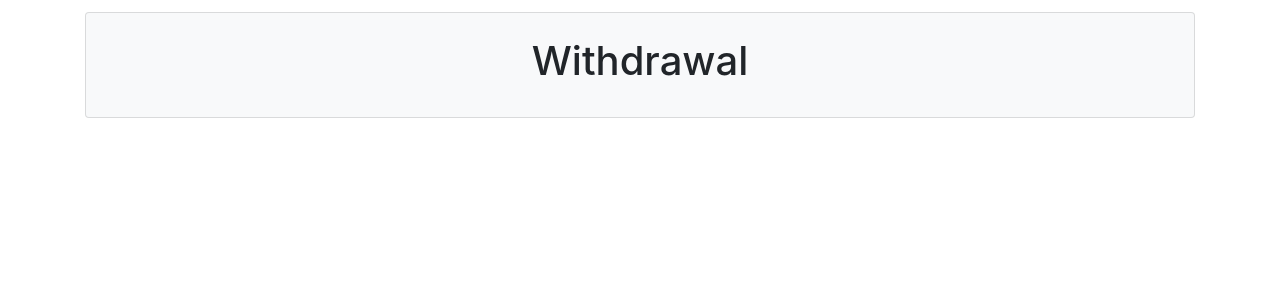
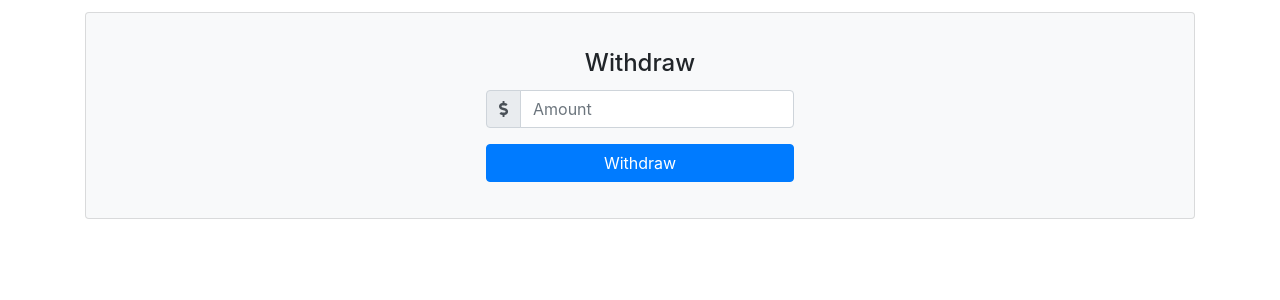
Before and after one commit to micahaza/flask-gaming-demo, a Flask app: page /payment/withdraw in a window 1280 px wide. Shown: the part 68-368 px from the top of the page. Run offline with Flask 2, Linux system fonts and the light colour scheme; the visitor is signed in with stand-in values (Sample User, id 1); some libraries are stand-ins or nearby versions.

Commit message:
withdrawal form added

```diff
--- a/flask_gaming/templates/withdraw.html
+++ b/flask_gaming/templates/withdraw.html
@@ -4,8 +4,18 @@
 {% include 'menu.html' %}
 
 <div class="card bg-light">
-    <br/>
-    <center><h1>Withdrawal</h1></center>
-    <br/>
-</div>
+        <article class="card-body mx-auto" style="max-width: 400px;">
+            <h4 class="card-title mt-3 text-center">Withdraw</h4>
+            <form action="{{url_for('payment.withdraw')}}" method="POST">
+                <div class="form-group input-group">
+                    <div class="input-group-prepend">
+                        <span class="input-group-text"> <i class="fa fa-dollar-sign"></i> </span>
+                    </div>
+                    <input name="amount" class="form-control" placeholder="Amount" type="text">
+                </div> <!-- form-group// -->
+                <div class="form-group">
+                    <button type="submit" class="btn btn-primary btn-block"> Withdraw </button>
+                </div> <!-- form-group// -->
+            </form>
+        </article>
 {% endblock %}
```
